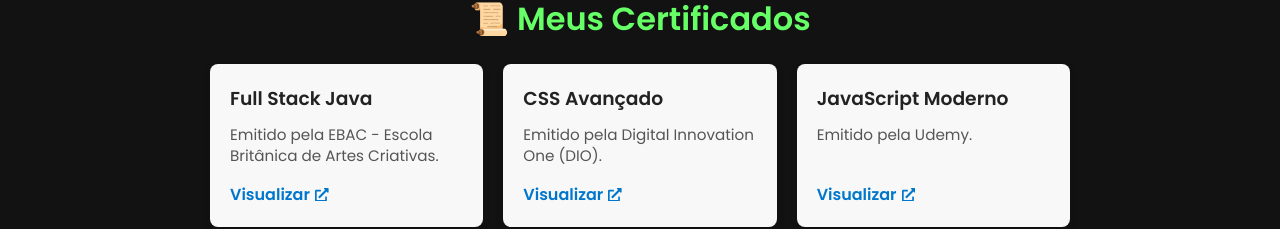
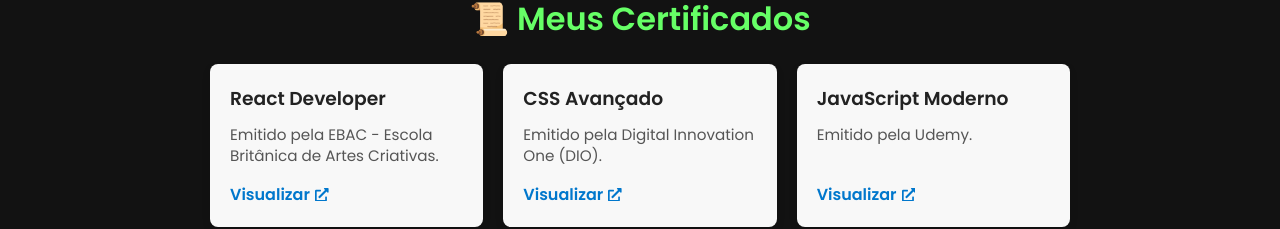
Before and after one commit to Veghing05/meu-portfolio, a React (Create React App) app: page /certificados in a window 1280 px wide. Shown: the part 113-342 px from the top of the page. Built offline with nearby package versions, Linux system fonts and the light colour scheme.

Commit message:
add: feat.

```diff
--- a/src/components/Certificados.tsx
+++ b/src/components/Certificados.tsx
@@ -4,7 +4,7 @@
 export default function Certificados() {
   const certificados = [
     {
-      titulo: "Full Stack Java",
+      titulo: "React Developer",
       descricao: "Emitido pela EBAC - Escola Britânica de Artes Criativas.",
       link: "https://example.com/certificado-react",
     },
```
